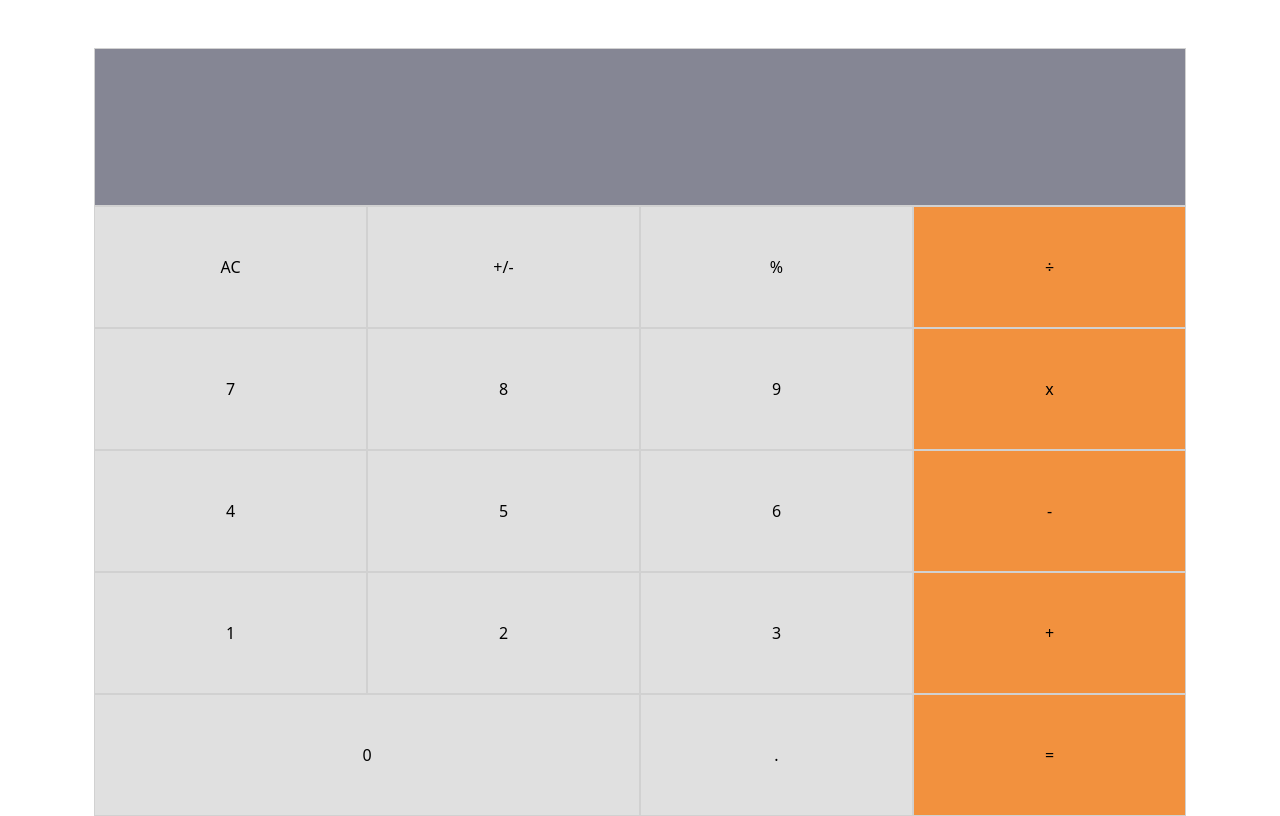
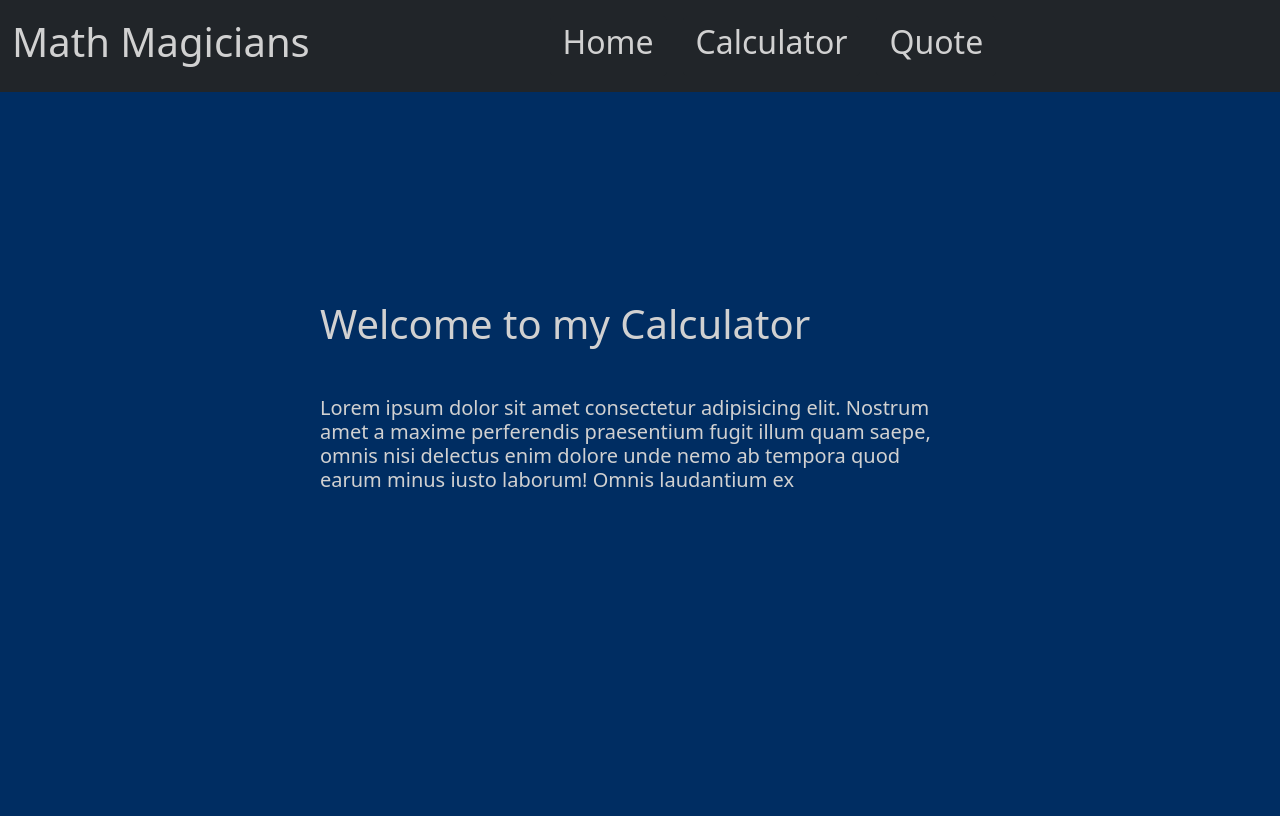
Before and after one commit to afcastaneda223/math-magicians, a React (Create React App) app: page / in a window 1280 px wide. Built offline with nearby package versions, Linux system fonts and the light colour scheme.

Commit message:
add home,navbar,quote for page navegation

```diff
--- a/package.json
+++ b/package.json
@@ -3,12 +3,15 @@
   "version": "0.1.0",
   "private": true,
   "dependencies": {
+    "@popperjs/core": "^2.9.3",
     "@testing-library/jest-dom": "^5.11.4",
     "@testing-library/react": "^11.1.0",
     "@testing-library/user-event": "^12.1.10",
     "big.js": "^6.1.1",
+    "bootstrap": "^5.1.0",
     "react": "^17.0.2",
     "react-dom": "^17.0.2",
+    "react-router-dom": "^5.2.0",
     "react-scripts": "4.0.3",
     "web-vitals": "^1.0.1"
   },
--- a/src/App.js
+++ b/src/App.js
@@ -1,10 +1,33 @@
 import React from 'react';
+import {
+  BrowserRouter as Router,
+  Switch,
+  Route,
+} from 'react-router-dom';
 import Calculator from './components/Calculator';
+import Home from './components/Home';
+import Navbar from './components/Navbar';
+import Quote from './components/Quote';
 
-const App = () => (
-  <div className="container mt-5">
-    <Calculator />
-  </div>
-);
+function App() {
+  return (
+    <Router>
+      <Navbar />
+      <div className="container">
+        <Switch>
+          <Route exact path="/">
+            <Home />
+          </Route>
+          <Route path="/Calculator">
+            <Calculator />
+          </Route>
+          <Route path="/Quote">
+            <Quote />
+          </Route>
+        </Switch>
+      </div>
+    </Router>
+  );
+}
 
 export default App;
--- a/src/components/Calculator.js
+++ b/src/components/Calculator.js
@@ -3,7 +3,7 @@ import React, { useState } from 'react';
 import calculate from '../logic/calculate';
 
 const Calculator = () => {
-  const [object, setObject] = useState({ total: '0', next: '0', operation: null });
+  const [object, setObject] = useState({ total: '0', next: null, operation: null });
 
   const onChangeHandler = (event) => {
     const getForm = document.getElementById('InputNumber');
@@ -48,10 +48,15 @@ const Calculator = () => {
 
   const arr = ['AC', '+/-', '%', '÷', '7', '8', '9', 'x', '4', '5', '6', '-', '1', '2', '3', '+', '0', '.', '='];
   return (
-    <div className="container" id="CalculatorContainer">
-      <input type="text" id="InputNumber" className="form-control fs-1 text-white text-end py-lg-5 py-sm-4" />
-      <div className="row row-cols-4 container m-0 p-0">
-        <BtnValues name={arr} />
+    <div className="row">
+      <div className="col-4">
+        <h1>Lets do some math!</h1>
+      </div>
+      <div className="col-8">
+        <input type="text" id="InputNumber" className="form-control fs-1 text-white text-end py-lg-4 py-sm-3" />
+        <div className="row row-cols-4 container m-0 p-0">
+          <BtnValues name={arr} />
+        </div>
       </div>
     </div>
   );
--- /dev/null
+++ b/src/components/Home.js
@@ -0,0 +1,19 @@
+import React from 'react';
+
+function Home() {
+  return (
+    <div className="position-absolute top-50 start-50 translate-middle">
+      <h1>Welcome to my Calculator</h1>
+      <h5 className="mt-5 text-justify">
+        {' '}
+        Lorem ipsum dolor sit amet consectetur adipisicing elit.
+        Nostrum amet a maxime perferendis praesentium fugit illum
+        quam saepe, omnis nisi delectus enim dolore unde nemo ab
+        tempora quod earum minus iusto laborum! Omnis laudantium ex
+        {' '}
+      </h5>
+    </div>
+  );
+}
+
+export default Home;
--- /dev/null
+++ b/src/components/Navbar.js
@@ -0,0 +1,38 @@
+import React from 'react';
+import { Link } from 'react-router-dom';
+
+function Navbar() {
+  return (
+    <nav className="navbar navbar-expand-lg navbar-dark bg-dark mb-5 sticky-top">
+      <div className="container-fluid">
+        <a className="navbar-brand" href="/"><h1>Math Magicians</h1></a>
+        <button
+          className="navbar-toggler"
+          type="button"
+          data-bs-toggle="collapse"
+          data-bs-target="#navbarSupportedContent"
+          aria-controls="navbarSupportedContent"
+          aria-expanded="false"
+          aria-label="Toggle navigation"
+        >
+          <span className="navbar-toggler-icon" />
+        </button>
+        <div className="collapse navbar-collapse" id="navbarSupportedContent">
+          <ul className="navbar-nav me-auto mb-2 mb-lg-0 mx-auto pe-5">
+            <li className="nav-item m-2">
+              <Link to="/"><button type="button" className="btn btn-dark"><h2>Home</h2></button></Link>
+            </li>
+            <li className="nav-item m-2">
+              <Link to="/calculator"><button type="button" className="btn btn-dark"><h2>Calculator</h2></button></Link>
+            </li>
+            <li className="nav-item m-2">
+              <Link to="/quote"><button type="button" className="btn btn-dark"><h2>Quote</h2></button></Link>
+            </li>
+          </ul>
+        </div>
+      </div>
+    </nav>
+  );
+}
+
+export default Navbar;
--- /dev/null
+++ b/src/components/Quote.js
@@ -0,0 +1,16 @@
+import React from 'react';
+
+function Quote() {
+  return (
+    <div className="position-absolute top-50 start-50 translate-middle">
+      <h1>Quote</h1>
+      <h5 className="mt-5">
+        Mathematics is not about numbers, equations, computations,
+        <br />
+        or algorithms: it is about understanding. -William Paul Thurston
+      </h5>
+    </div>
+  );
+}
+
+export default Quote;
--- a/src/index.css
+++ b/src/index.css
@@ -10,6 +10,14 @@ input::-webkit-inner-spin-button {
 /* Firefox */
 input[type=number] {
   -moz-appearance: textfield;
+}
+body {
+  background: rgb(0,45,98);
+  color: rgb(209, 209, 209);
+}
+
+h1,h2 {
+  color: rgb(209, 209, 209);
 }
 
 .btn-warning {
--- a/src/index.js
+++ b/src/index.js
@@ -1,4 +1,6 @@
+/* eslint-disable no-unused-vars */
 import React from 'react';
+import bootstrap from 'bootstrap';
 import ReactDOM from 'react-dom';
 import './index.css';
 import App from './App';
```
Also changed, not shown: 1 other file (tests, documents, lock files or other folders).
